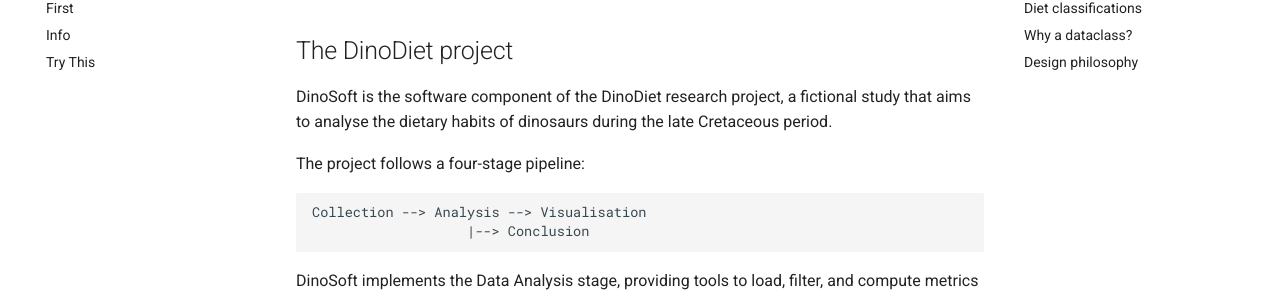
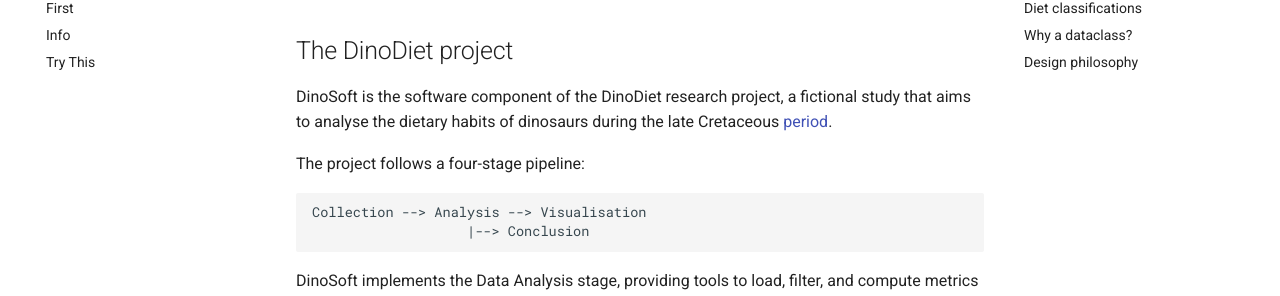
Before and after one commit to jaydesl/testing, an MkDocs documentation site: the page built from docs/about.md, in a window 1280 px wide and 900 px high. Shown: the part 238-534 px from the top of the window. Built offline with MkDocs 1.6.1 and Material for MkDocs 9.7.7, drawn with Linux system fonts in a browser that asks for light colours; comment, search, counter and statistics services are not loaded; some of the changed lines change nothing that is shown.

Commit message:
ci: add link check

```diff
--- a/docs/about.md
+++ b/docs/about.md
@@ -13,7 +13,7 @@ work the way they do.
 
 DinoSoft is the software component of the DinoDiet research project, a
 fictional study that aims to analyse the dietary habits
-of dinosaurs during the late Cretaceous period.
+of dinosaurs during the late Cretaceous [period](https://lychee.cli.rs/installation/).
 
 The project follows a four-stage pipeline:
 
```
Also changed, not shown: 1 other file.
